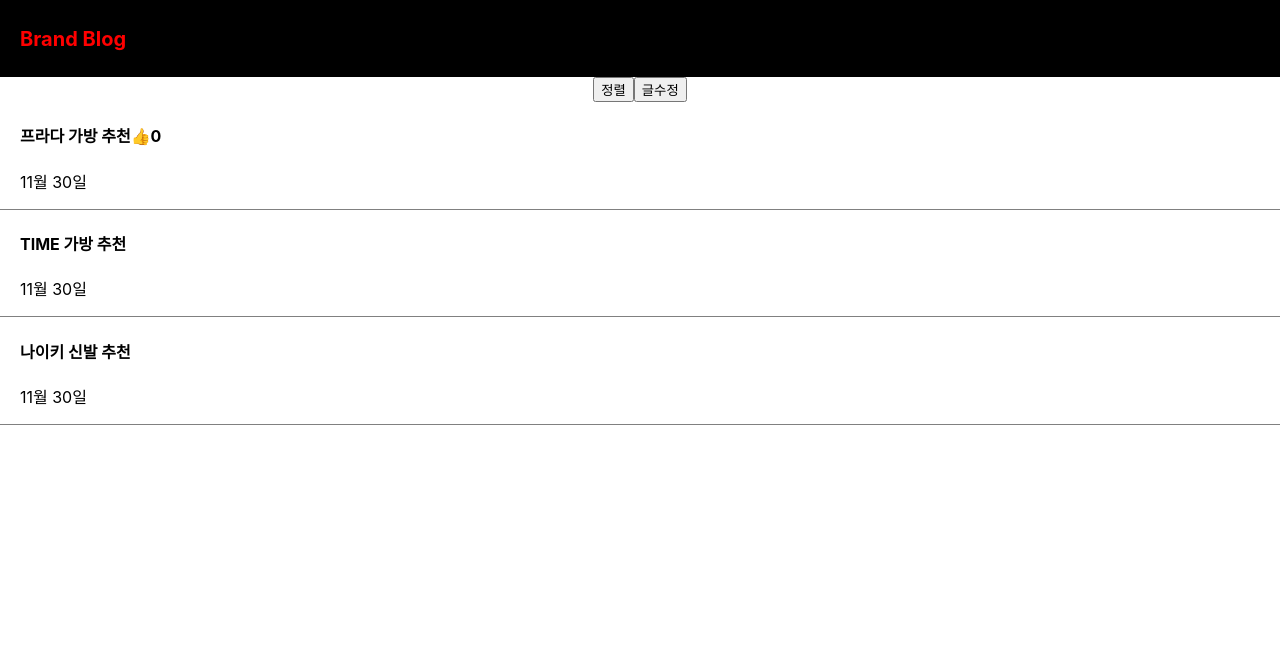
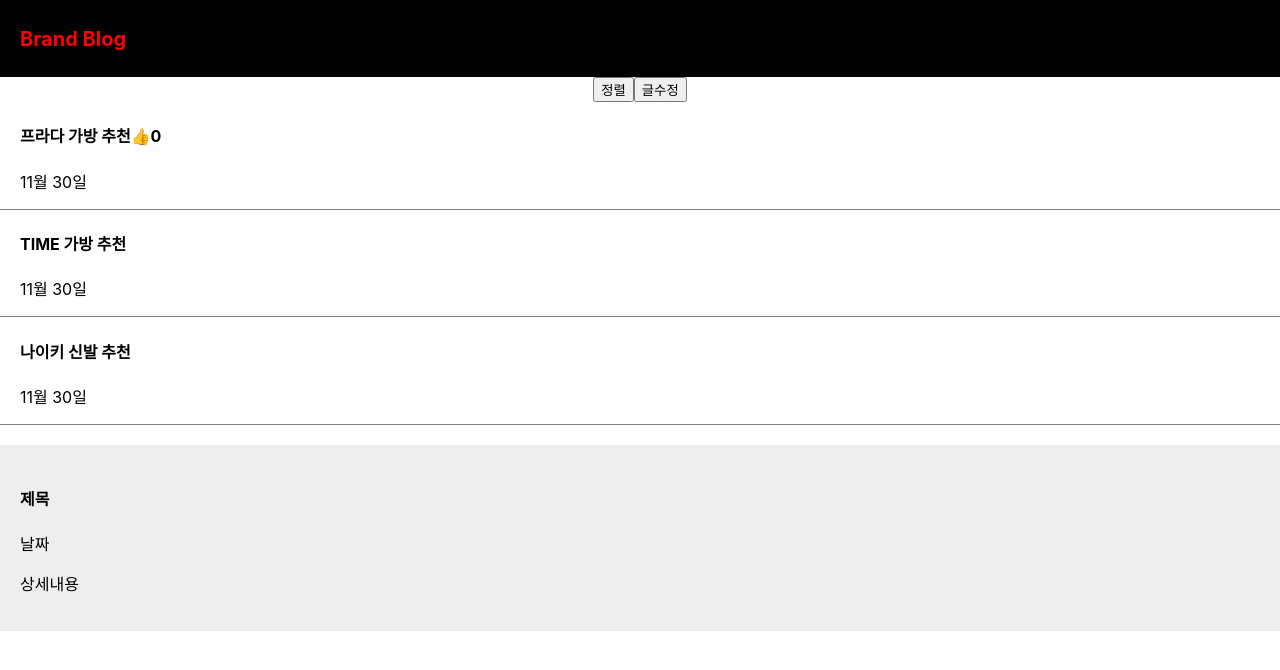
Before and after one commit to Choi-jeonghoon/React_blog, a React (Create React App) app: page / in a window 1280 px wide. Shown: the top 670 px of the page. Built offline with nearby package versions, Linux system fonts and the light colour scheme.

Commit message:
Add: components 추가 및 연습

```diff
--- a/src/App.css
+++ b/src/App.css
@@ -1,7 +1,12 @@
 .App {
   text-align: center;
 }
-
+.modal {
+  margin-top: 20px;
+  padding: 20px;
+  background: #eee;
+  text-align: left;
+}
 .Black-nav {
   display: flex;
   background-color: black;
--- a/src/App.js
+++ b/src/App.js
@@ -2,6 +2,7 @@
 
 import { useState } from "react";
 import "./App.css";
+import Detail from "../src/components/Detail.js";
 
 function App() {
   // let [Title1, a] = useState("골든 구스 추천");
@@ -69,13 +70,24 @@ function App() {
         <p>11월 30일</p>
       </div>
       <div className="list">
-        <h4>{Title[1]}</h4>
+        <h4>
+          {Title[1]}
+          {/* <span
+            onClick={() => {
+              e(좋아요 + 1);
+            }}
+          >
+            👍
+          </span>
+          {좋아요} */}
+        </h4>
         <p>11월 30일</p>
       </div>
       <div className="list">
         <h4>{Title[2]}</h4>
         <p>11월 30일</p>
       </div>
+      <Detail></Detail>
     </div>
   );
 }
--- /dev/null
+++ b/src/components/Detail.js
@@ -0,0 +1,10 @@
+const Detail = () => {
+  return (
+    <div className="modal">
+      <h4>제목</h4>
+      <p>날짜</p>
+      <p>상세내용</p>
+    </div>
+  );
+};
+export default Detail;
```
